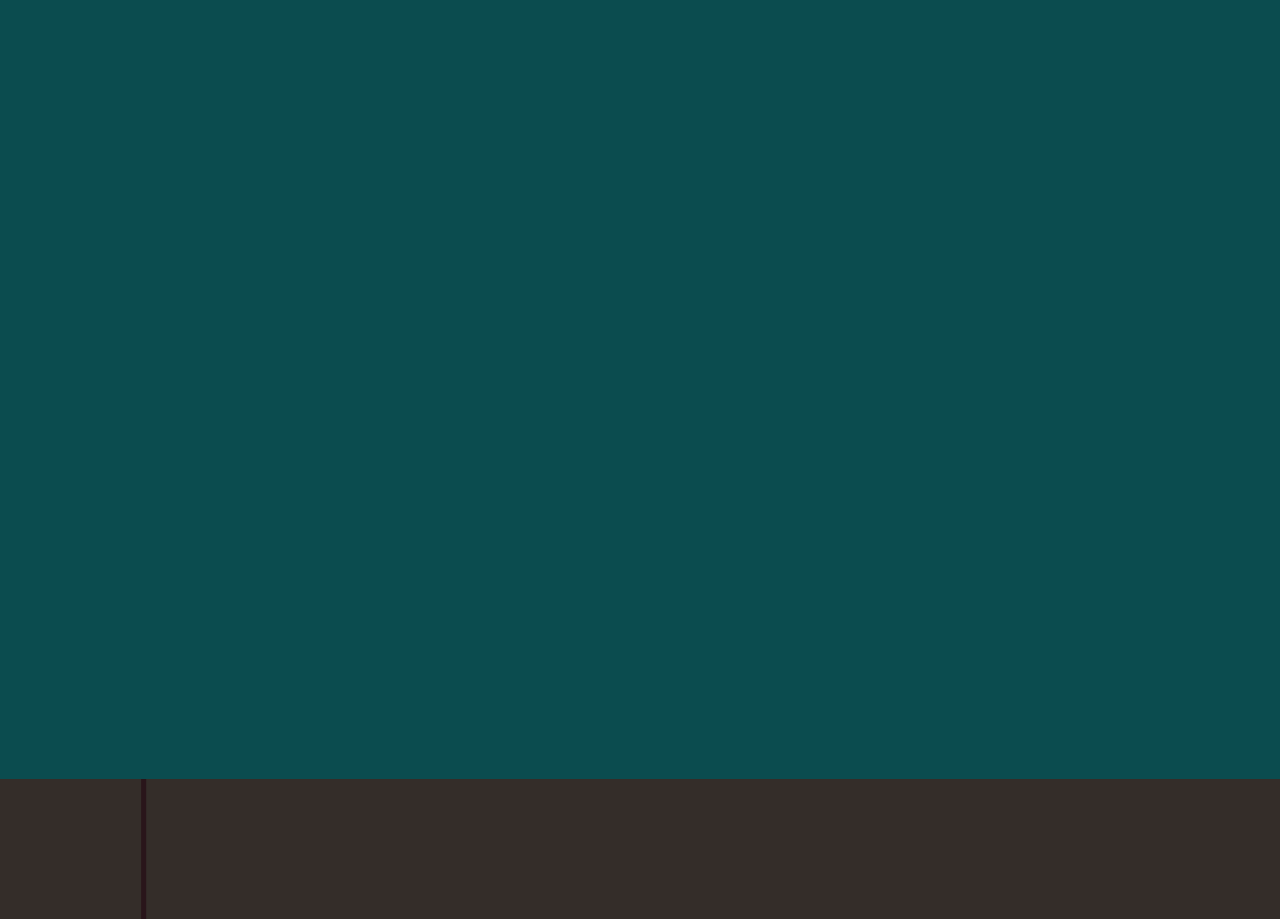
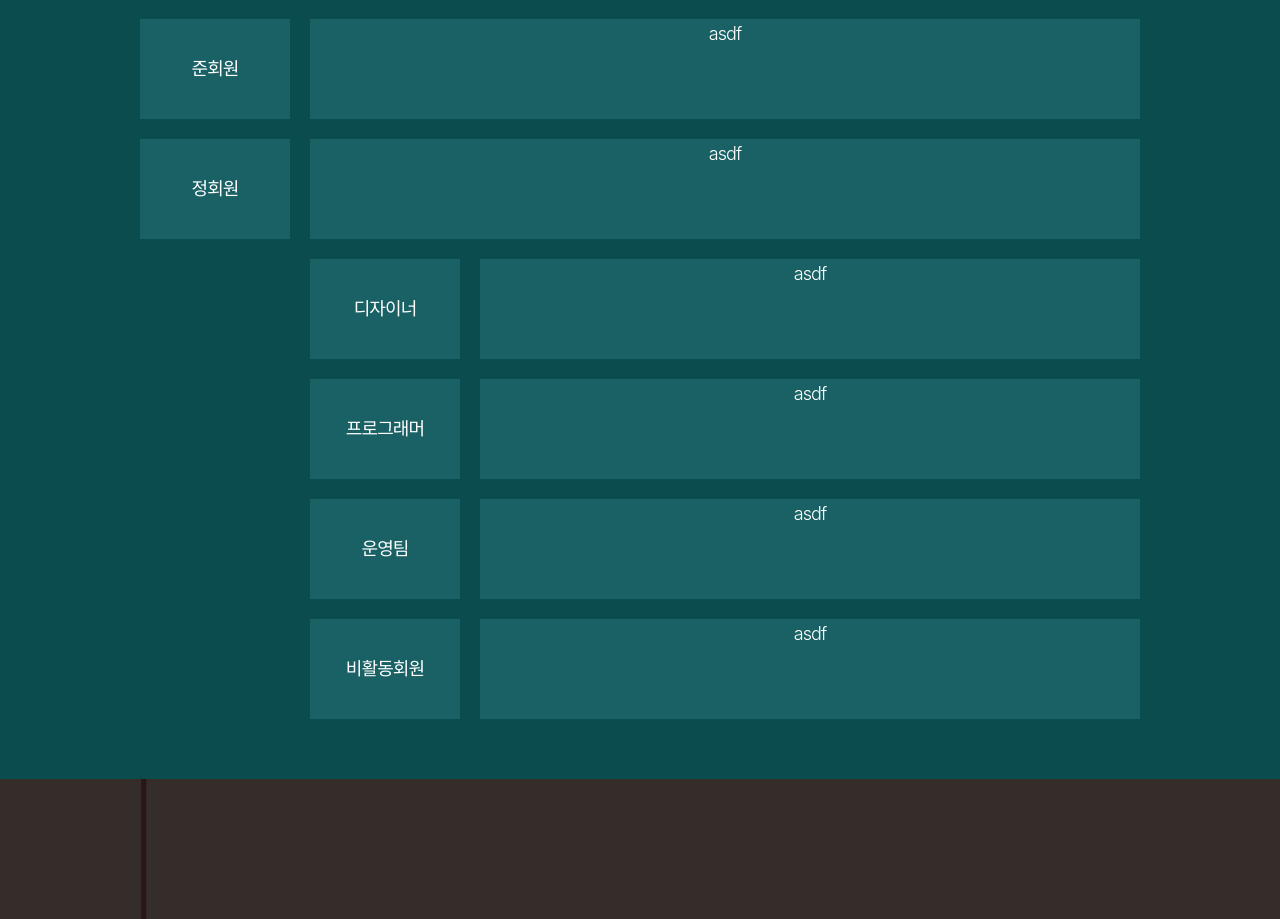
Before and after one commit to wafflestudio/wafflestudio.com-v3, a Svelte app: page / in a window 1280 px wide. Shown: the part 1960-2879 px from the top of the page. Built offline with nearby package versions, Linux system fonts and the light colour scheme.

Commit message:
[#15] grid 틀 생성

```diff
--- a/src/components/organization/organization.svelte
+++ b/src/components/organization/organization.svelte
@@ -1,4 +1,24 @@
-<section />
+<section>
+  <dl>
+    <dt class="outer">준회원</dt>
+    <dd class="outer">asdf</dd>
+
+    <dt class="outer">정회원</dt>
+    <dd class="outer">asdf</dd>
+
+    <dt class="inner">디자이너</dt>
+    <dd class="inner">asdf</dd>
+
+    <dt class="inner">프로그래머</dt>
+    <dd class="inner">asdf</dd>
+
+    <dt class="inner">운영팀</dt>
+    <dd class="inner">asdf</dd>
+
+    <dt class="inner">비활동회원</dt>
+    <dd class="inner">asdf</dd>
+  </dl>
+</section>
 
 <style>
   section {
@@ -6,4 +26,56 @@
     height: 100vh;
     background-color: #0b4c4f;
   }
+
+  dl {
+    padding-top: calc(50vh - 360px);
+    margin: 0 auto;
+    width: 1000px;
+    height: 700px;
+    display: grid;
+    grid-template-columns: 150px 150px auto;
+    gap: 20px;
+  }
+
+  dt {
+    width: 150px;
+    height: 100px;
+    line-height: 100px;
+    background-color: #196164;
+    font-style: normal;
+    font-weight: 500;
+    font-size: 18px;
+    letter-spacing: -0.05em;
+    color: #ffffff;
+  }
+
+  dd {
+    font-style: normal;
+    font-weight: 300;
+    font-size: 18px;
+    background-color: #196164;
+    line-height: 30px;
+    align-items: center;
+    letter-spacing: -0.05em;
+    color: #ffffff;
+    margin: 0;
+  }
+
+  dt.outer {
+    grid-column-start: 1;
+    grid-column-end: 2;
+  }
+  dt.inner {
+    grid-column-start: 2;
+    grid-column-end: 3;
+  }
+
+  dd.outer {
+    grid-column-start: 2;
+    grid-column-end: 4;
+  }
+  dd.inner {
+    grid-column-start: 3;
+    grid-column-end: 4;
+  }
 </style>
```
